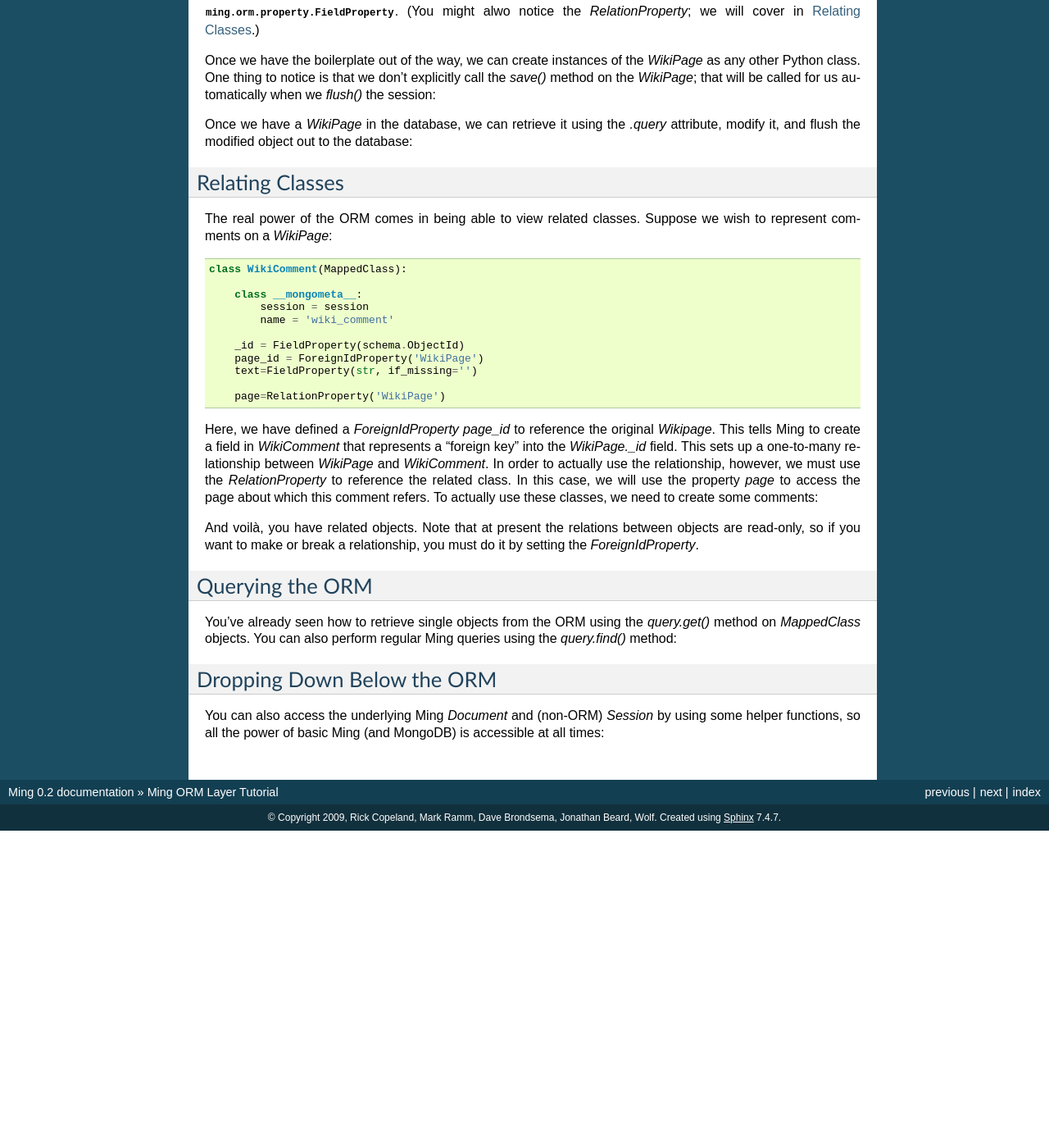
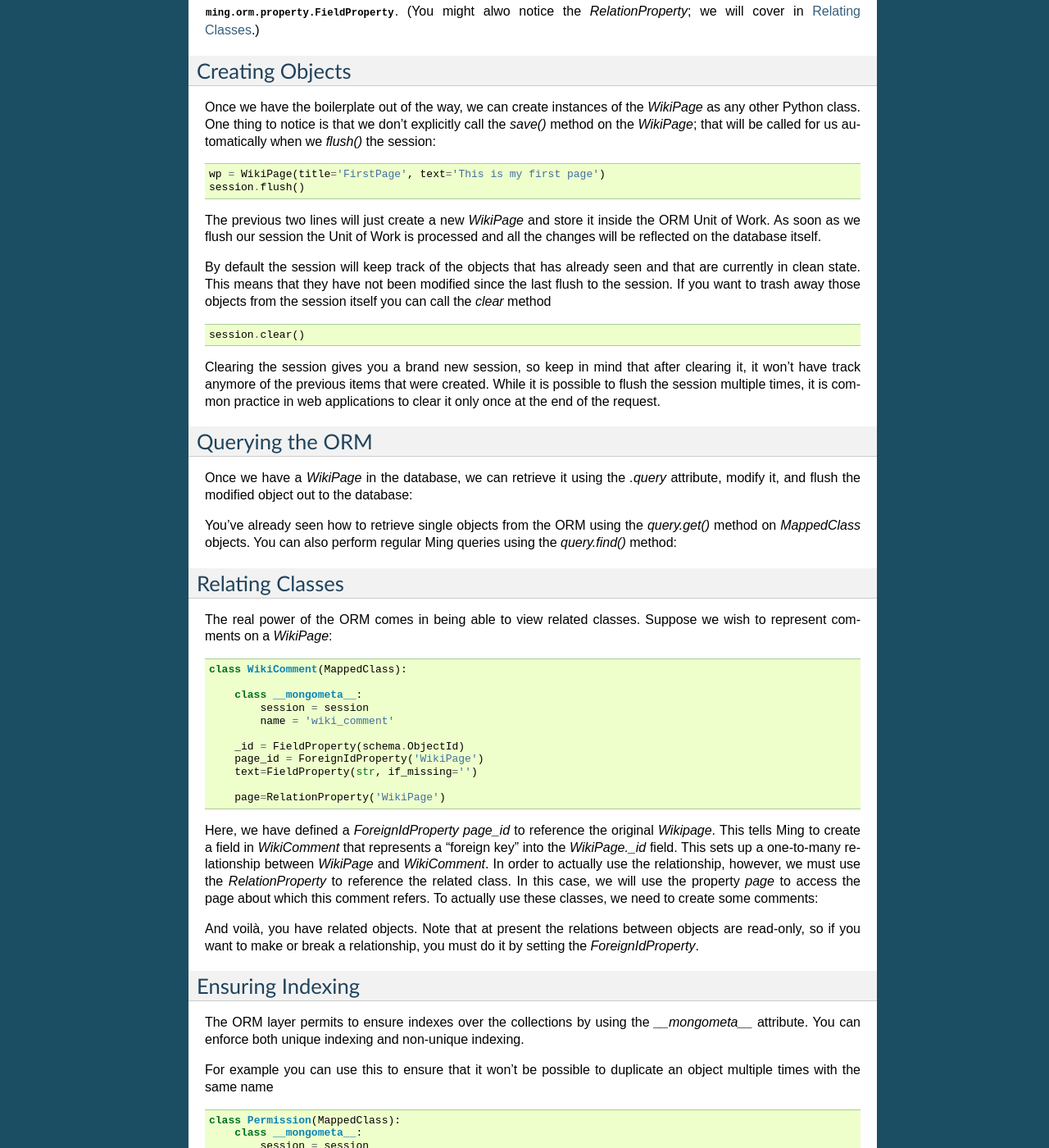
Before and after one commit to TurboGears/Ming, a Sphinx documentation site: the page built from docs/orm.rst, in a window 1280 px wide and 1400 px high, scrolled down 1633 px. Shown: the whole window at 82% size. Built offline with Sphinx 7.4.7, drawn with Linux system fonts in a browser that asks for light colours; before the commit the page ends 2646 px from its top, so only the background shows below that; some of the changed text lies outside the part shown.

Commit message:
Try to improve doc adding sections about indexing, explaining more the Unit of Work and grouping together the parts about querying

```diff
--- a/docs/orm.rst
+++ b/docs/orm.rst
@@ -92,18 +92,55 @@ The only real differences here are that rather than inheriting from
 :class:`ming.orm.property.FieldProperty`.  (You might alwo notice the
 `RelationProperty`; we will cover in :ref:`relation`.)
 
+Creating Objects
+------------------
+
 Once we have the boilerplate out of
 the way, we can create instances of the `WikiPage` as any other Python class.  One
 thing to notice is that we don't explicitly call the `save()` method on the
 `WikiPage`; that will be called for us automatically when we `flush()` the session:
 
+.. code-block:: python
+
+    wp = WikiPage(title='FirstPage', text='This is my first page')
+    session.flush()
+
+The previous two lines will just create a new `WikiPage` and store it inside the
+ORM Unit of Work. As soon as we flush our session the Unit of Work is processed
+and all the changes will be reflected on the database itself.
+
+By default the session will keep track of the objects that has already seen and
+that are currently in clean state. This means that they have not been modified
+since the last flush to the session. If you want to trash away those objects from
+the session itself you can call the `clear` method
+
+.. code-block:: python
+
+    session.clear()
+
+Clearing the session gives you a brand new session, so
+keep in mind that after clearing it, it won't have track
+anymore of the previous items that were created. While it is possible
+to flush the session multiple times, it is common practice in
+web applications to clear it only once at the end of the request.
+
 .. [[[cog interact('ming_orm_tutorial', 1) ]]]
 .. [[[end]]]
+
+Querying the ORM
+----------------
 
 Once we have a `WikiPage` in the database, we can retrieve it using the `.query`
 attribute, modify it, and flush the modified object out to the database:
 
 .. [[[cog interact('ming_orm_tutorial', 2)]]]
+.. [[[end]]]
+
+You've already seen how to retrieve single objects from the ORM using the
+`query.get()` method on `MappedClass` objects.  You can also perform regular Ming
+queries using the `query.find()` method:
+
+.. [[[cog interact('ming_orm_tutorial', 4) ]]]
 .. [[[end]]]
 
 .. _relation:
@@ -133,15 +170,39 @@ And voilà, you have related objects.  Note that at present the relations betwee
 objects are read-only, so if you want to make or break a relationship, you must
 do it by setting the `ForeignIdProperty`.
 
-Querying the ORM
-----------------
+Ensuring Indexing
+--------------------
 
-You've already seen how to retrieve single objects from the ORM using the
-`query.get()` method on `MappedClass` objects.  You can also perform regular Ming
-queries using the `query.find()` method:
+The ORM layer permits to ensure indexes over the collections by using the
+`__mongometa__` attribute. You can enforce both unique indexing and non-unique
+indexing.
 
-.. [[[cog interact('ming_orm_tutorial', 4) ]]]
-.. [[[end]]]
+For example you can use this to ensure that it won't be possible to duplicate
+an object multiple times with the same name
+
+.. code-block:: python
+
+    class Permission(MappedClass):
+        class __mongometa__:
+            session = session
+            name = 'permissions'
+            unique_indexes = [('permission_name',),]
+
+        _id = FieldProperty(s.ObjectId)
+        permission_name = FieldProperty(s.String)
+        description = FieldProperty(s.String)
+        groups = FieldProperty(s.Array(str))
+
+To apply the specified indexes you can then iterate over all the mappers and
+call `ensure_indexes` over the mapped collection.
+
+.. code-block:: python
+
+    for mapper in ming.orm.Mapper.all_mappers():
+        mainsession.ensure_indexes(mapper.collection)
+
+This needs to be performed each time you change the indexes or the database.
+It is common pratice to ensure all the indexes at application startup.
 
 Dropping Down Below the ORM
 ---------------------------
```
